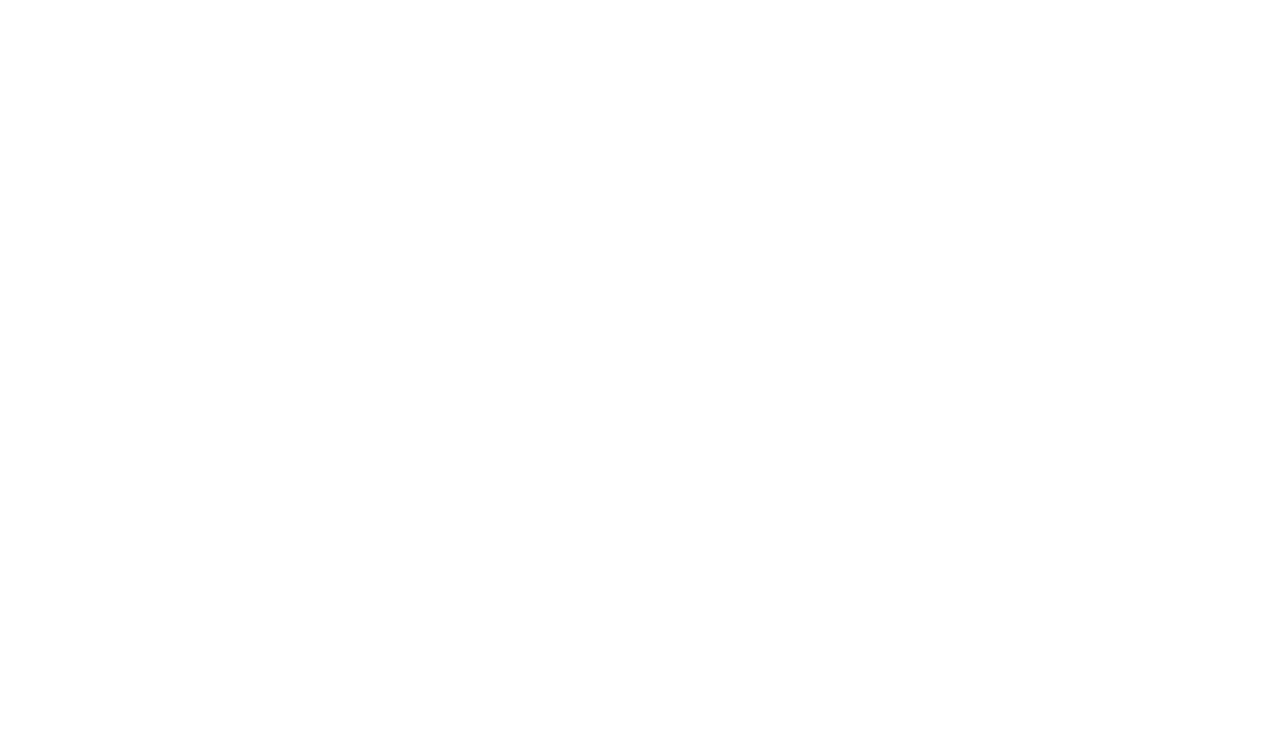
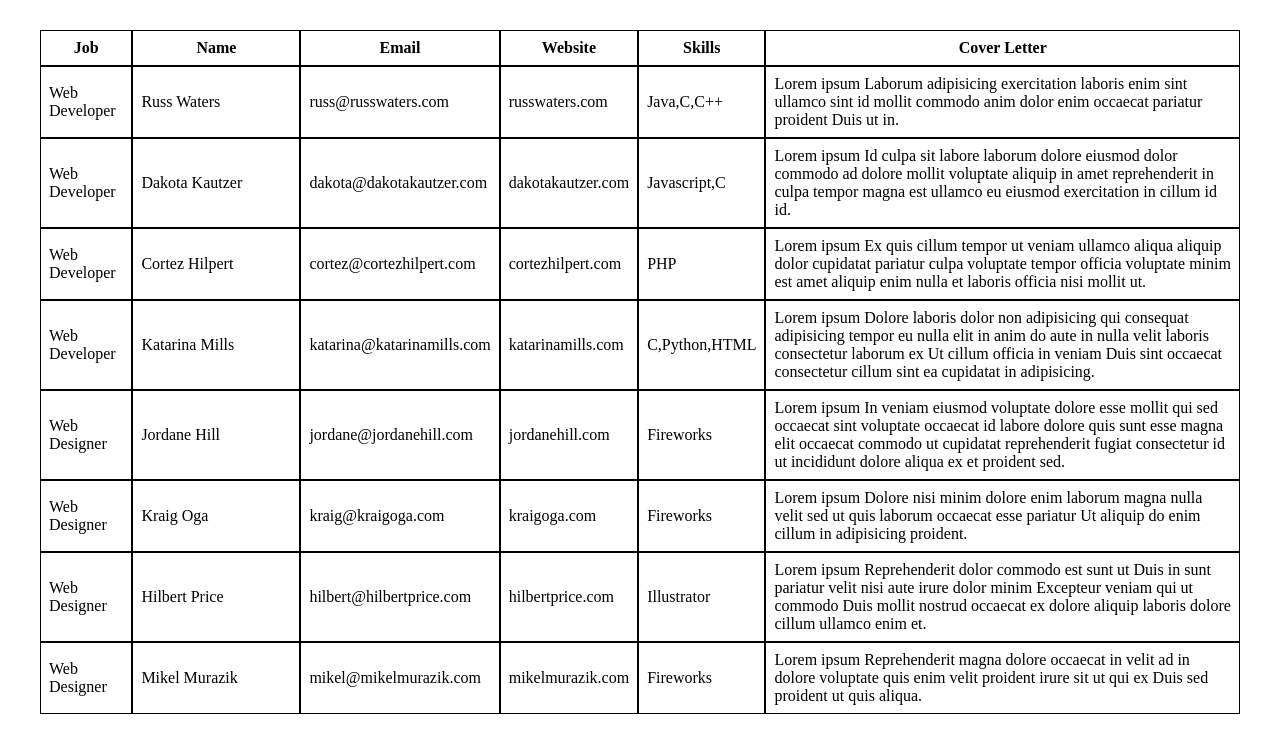
Before and after one commit to LiaKitamura/af_testV2, a plain HTML site: page index.html in a window 1280 px wide. Drawn offline with nearby package versions, Linux system fonts and the light colour scheme.

Commit message:
add function to show table data

```diff
--- a/index.html
+++ b/index.html
@@ -13,9 +13,28 @@
         border: 1px solid black;
         padding: .5em;
       }
+      #page {
+        width: 1200px;
+        margin: 30px auto;
+      }
+      .applicant-name {
+        width: 150px;
+      }
     </style>
   </head>
   <body>
+    <div id="page">
+
+      <table id="applicantsTable">
+        <tr>
+          <th>Job</th>
+          <th>Name</th>
+          <th>Email</th>
+          <th>Website</th>
+          <th>Skills</th>
+          <th>Cover Letter</th>
+        </tr>
+      </table>
 
       <script src="https://ajax.googleapis.com/ajax/libs/jquery/2.1.3/jquery.min.js"></script>
       <script type="text/javascript">
@@ -43,27 +62,32 @@
               });
             });
 
-          var count = data.applicants.length,
-              row = [];
+            var applicantData = data.applicants;
 
-          for(var i=0; i< count; i++){
-            currentApplicant = data.applicants[i]
-            row.push(currentApplicant.name, currentApplicant.email, currentApplicant.website, currentApplicant.skills, currentApplicant.cover_letter)
-            console.log(row);
-            debugger
-
+            function drawTable(applicantData) {
+              for (var i = 0; i < applicantData.length; i++) {
+                drawRow(applicantData[i]);
+              }
             }
 
-        // console.log(data);
+            function drawRow(rowData) {
+              var row = $("<tr />")
+              $("#applicantsTable").append(row);
+              row.append($("<td>" + rowData.job + "</td>"));
+              row.append($("<td class='applicant-name'>" + rowData.name + "</td>"));
+              row.append($("<td>" + rowData.email + "</td>"));
+              row.append($("<td>" + rowData.website + "</td>"));
+              row.append($("<td>" + rowData.skills + "</td>"));
+              row.append($("<td>" + rowData.cover_letter + "</td>"));
+            }
 
-        // var $tr = $("<tr></tr>");
-        // var $table = $("<table> <th>Job</th><th>Name</th><th>Email</th><th>Website</th><th>Skills</th><th>Cover Letter</th> </table>");
-    		// $('body').append($table);
+            drawTable(applicantData);
 
           }); // getJson
 
         });
 
       </script>
+    </div>
   </body>
 </html>
```
Lines whose indentation alone changed are shown as unchanged.
